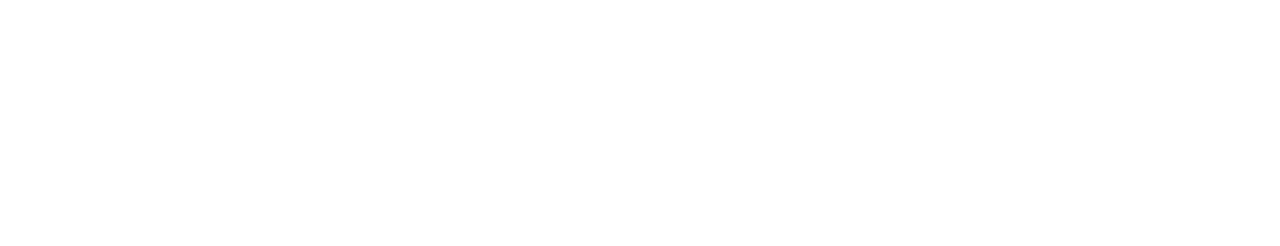
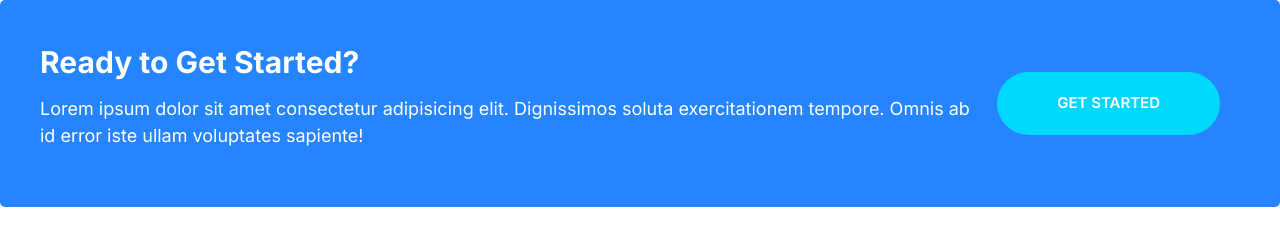
Before and after one commit to JM-Flores/code-with-mosh-moshify, a plain HTML site: page index.html in a window 1280 px wide. Drawn offline with Linux system fonts and the light colour scheme.

Commit message:
created callout component.

```diff
--- a/css/styles.css
+++ b/css/styles.css
@@ -201,6 +201,11 @@ a {
     text-align: center;
     white-space: nowrap;
     text-transform: uppercase;
+}
+
+.btn--stretched {
+    padding-left: 6rem;
+    padding-right: 6rem;
 }
 
 .btn--outline {
@@ -497,3 +502,45 @@ a {
         margin-left: 6rem;
     }
 }
+
+/* Callouts */
+
+.callout {
+    padding: 4rem;
+    border-radius: 5px;
+}
+
+.callout--primary {
+    background-color: var(--color-primary);
+    color: #fff;
+}
+
+.callout__heading {
+    color: inherit;
+    margin-top: 0;
+    font-size: 3rem;
+}
+
+.callout .btn {
+    justify-self: center;
+    align-self: center;
+}
+
+.callout__content {
+    text-align: center;
+}
+
+@media screen and (min-width: 768px) {
+    .callout .grid--1x2{
+        grid-template-columns: 1fr auto;
+    }
+
+    .callout__content {
+        text-align: left;
+    }
+
+    .callout .btn {
+        justify-self: start;
+        margin: 0 2rem;
+    }
+}
--- a/index.html
+++ b/index.html
@@ -13,5 +13,19 @@
     <link rel="stylesheet" href="css/normalize.css" />
     <link rel="stylesheet" href="css/styles.css" />
   </head>
-  <body></body>
+  <body>
+    <div class="callout callout--primary">
+      <div class="grid grid--1x2">
+        <div class="callout__content">
+          <h2 class="callout__heading">Ready to Get Started?</h2>
+          <p>
+            Lorem ipsum dolor sit amet consectetur adipisicing elit. Dignissimos
+            soluta exercitationem tempore. Omnis ab id error iste ullam
+            voluptates sapiente!
+          </p>
+        </div>
+        <a href="#" class="btn btn--secondary btn--stretched">Get Started</a>
+      </div>
+    </div>
+  </body>
 </html>
```
Also changed, not shown: components/callouts.html (added, +13 -0 lines).
